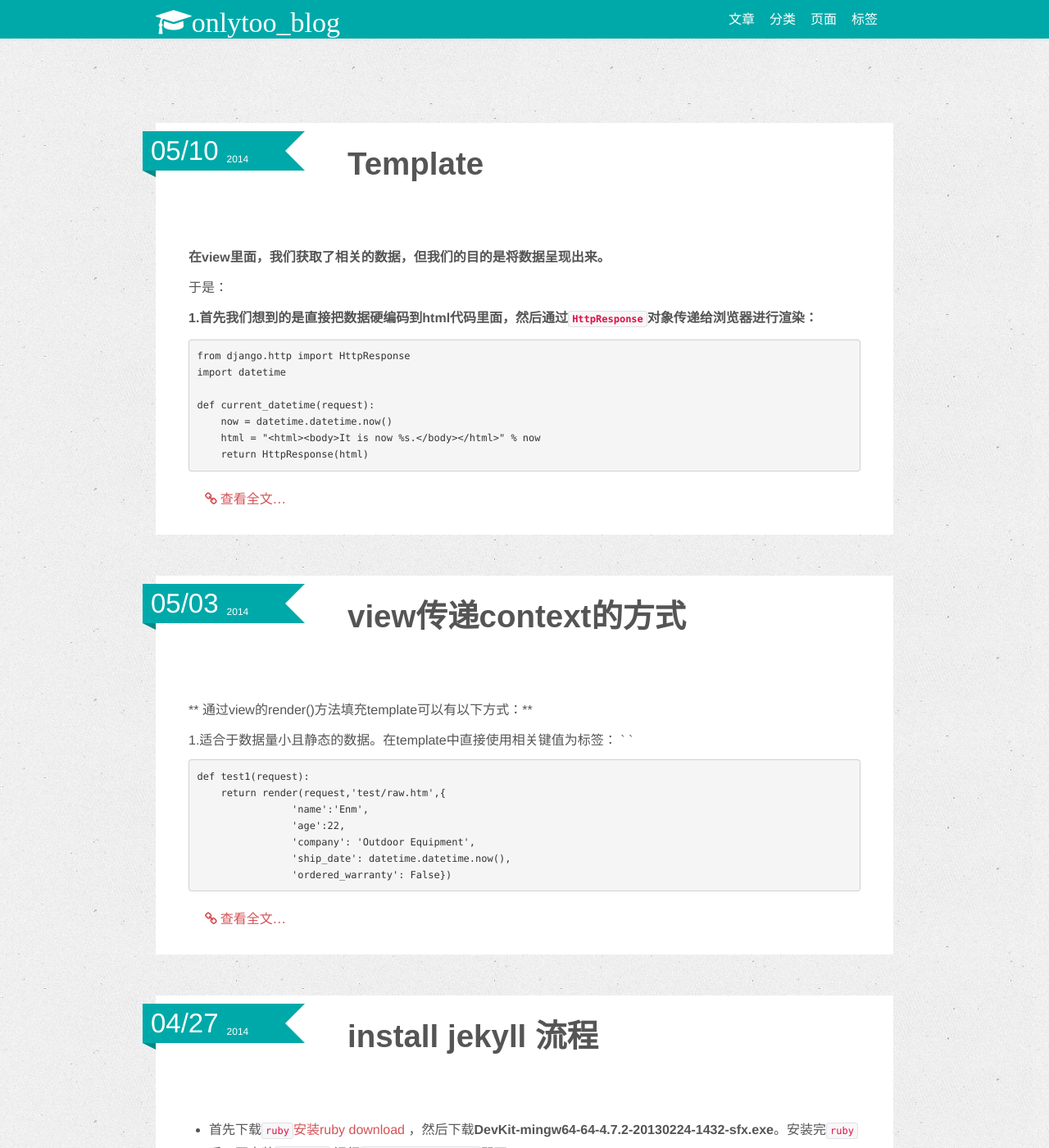
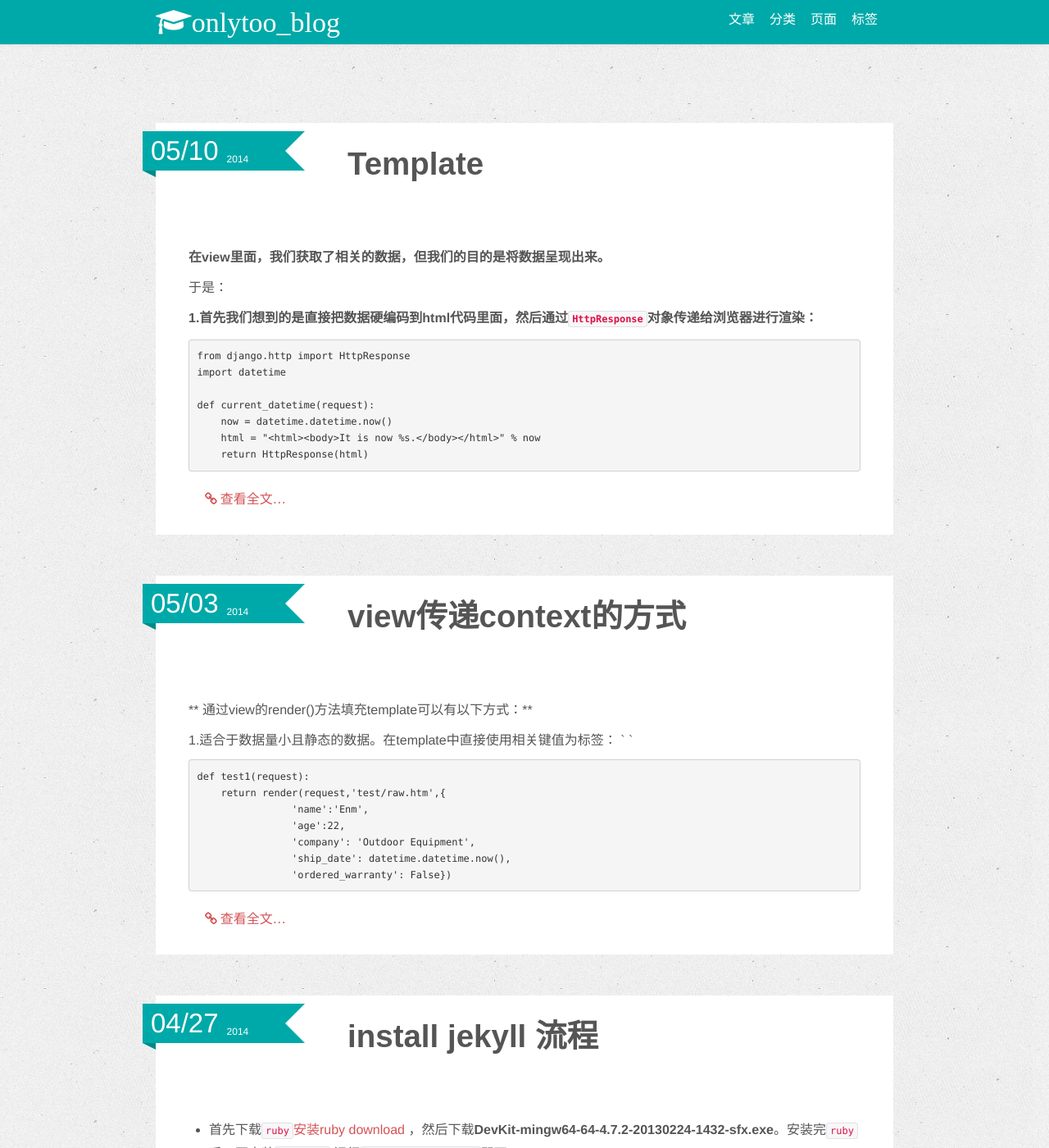
Before and after one commit to onlytoo/onlytoo.github.io, a Jekyll site: the page built from index.md, in a window 1280 px wide and 1400 px high. Shown: the whole window at 82% size. Built offline with Jekyll 4.4.1, drawn with Linux system fonts in a browser that asks for light colours; nearby versions of some CDN libraries; Markdown is read by kramdown in place of the engine named in the settings.

Commit message:
Update style.css

```diff
--- a/assets/themes/twitter/css/style.css
+++ b/assets/themes/twitter/css/style.css
@@ -10,6 +10,10 @@ h1{
 .navbar .navbar-inner{
   background-color: #00a9a9;
   }
+
+.navbar .brand {
+    padding: 10px 20px;
+}
 
 .navbar .nav {
   float: right; }
```
